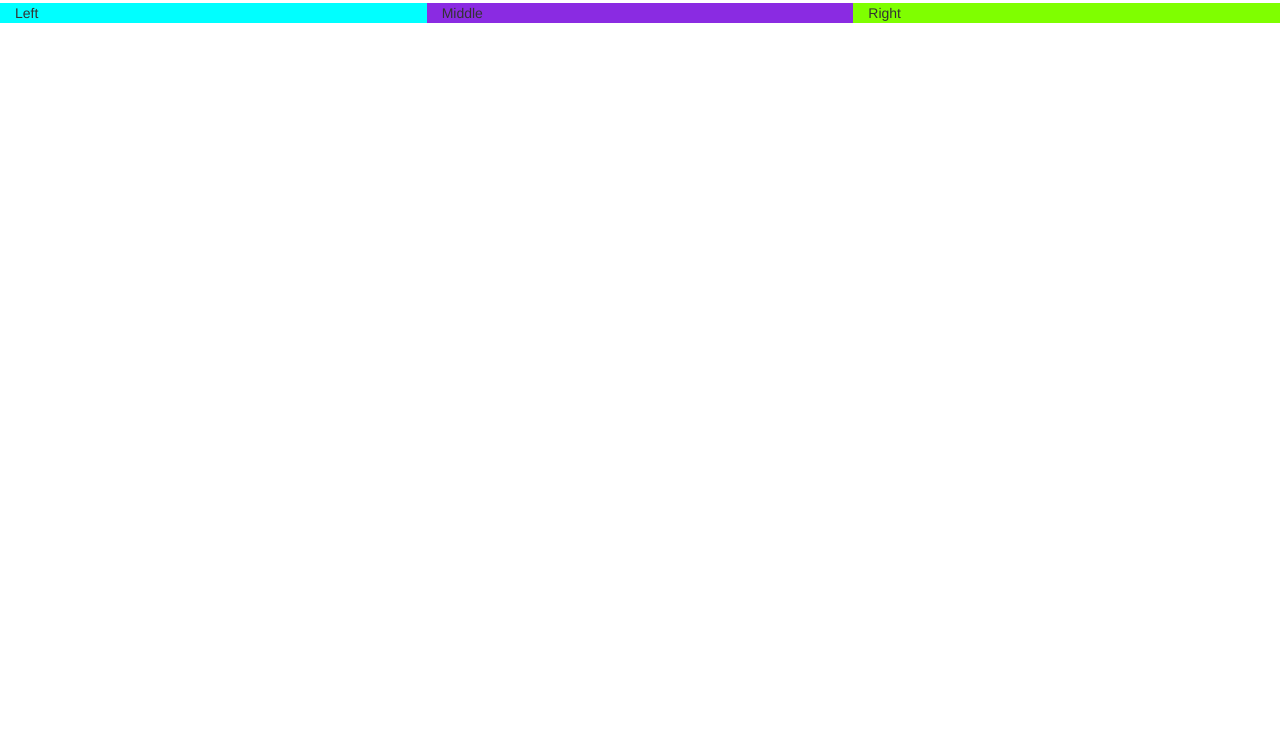
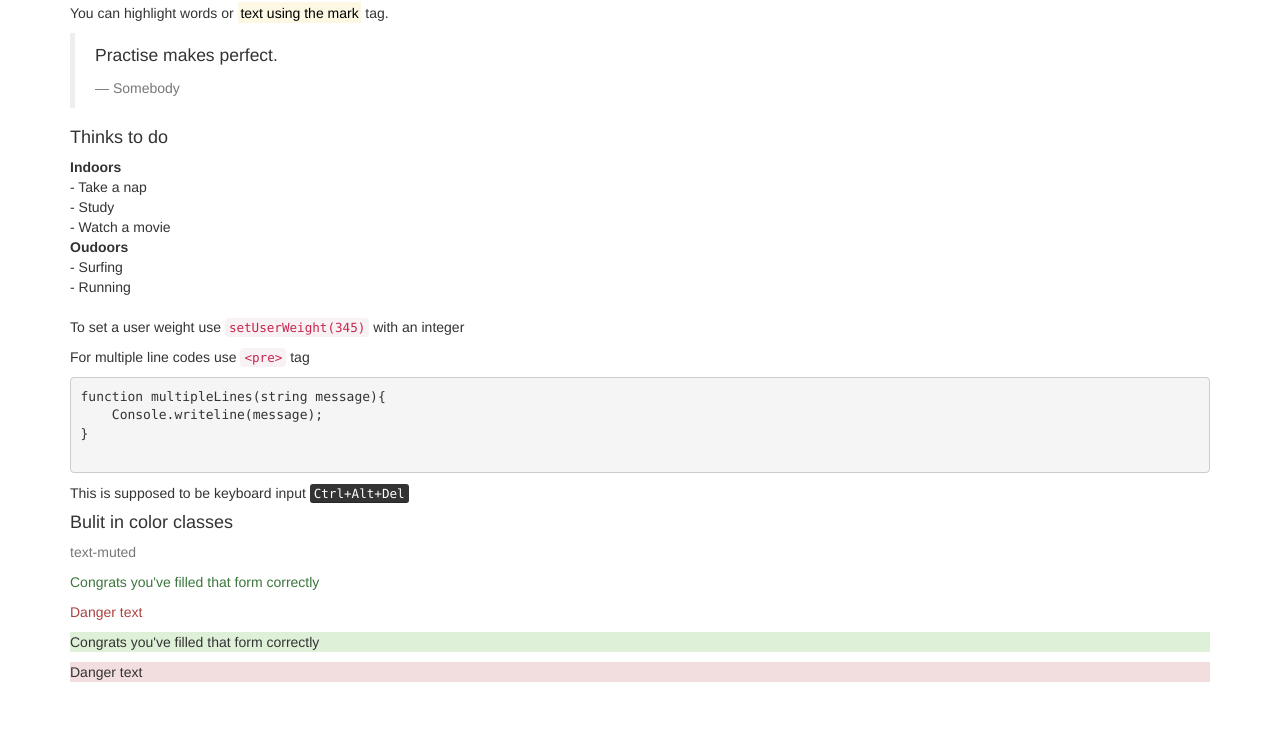
Before and after one commit to andreijohann/bootstrapEx, a plain HTML site: page index.html in a window 1280 px wide. Shown: the part 67-800 px from the top of the page. Drawn offline with nearby package versions, Linux system fonts and the light colour scheme.

Commit message:
Text Styles

```diff
--- a/index.html
+++ b/index.html
@@ -7,13 +7,45 @@
     <link rel="stylesheet" href="https://maxcdn.bootstrapcdn.com/bootstrap/3.3.7/css/bootstrap.min.css" />
 </head>
 <body>
-<div class="container-fluid">
-    <h1>Three column layout</h1>
-    <div class="row">
-        <div class="col-md-4" style="background-color: aqua">Left</div>
-        <div class="col-md-4" style="background-color:blueviolet">Middle</div>
-        <div class="col-md-4" style="background-color:chartreuse">Right</div>
-    </div>
+<div class="container">
+    <h1>Text Styles</h1>
+    <p>You can highlight words or <mark>text using the mark</mark> tag.</p>
+    <blockquote>
+        <p>Practise makes perfect.</p>
+        <footer>Somebody</footer>
+    </blockquote>
+    <h4>Thinks to do</h4>
+    <dl>
+        <dt>Indoors</dt>
+            <dd>- Take a nap</dd>
+            <dd>- Study</dd>
+            <dd>- Watch a movie</dd>
+        <dt>Oudoors</dt>
+            <dd>- Surfing</dd>
+            <dd>- Running</dd>
+    </dl>
+
+    <p>To set a user weight use <code>setUserWeight(345)</code> with an integer</p>
+
+    <p>For multiple line codes use <code>&lt;pre&gt;</code> tag</p>
+    <pre>
+function multipleLines(string message){
+    Console.writeline(message);
+}
+    </pre>
+
+    <p>This is supposed to be keyboard input <kbd>Ctrl+Alt+Del</kbd></p>
+
+    <h4>Bulit in color classes</h4>
+    <p class="text-muted">text-muted</p>
+    <p class="text-success">Congrats you've filled that form correctly</p>
+    <p class="text-danger">Danger text</p>
+
+    <p class="bg-success">Congrats you've filled that form correctly</p>
+    <p class="bg-danger">Danger text</p>
+
+
+
 </div>
   <script src="https://ajax.googleapis.com/ajax/libs/jquery/3.2.0/jquery.min.js"></script>
   <script src="https://maxcdn.bootstrapcdn.com/bootstrap/3.3.7/js/bootstrap.min.js"></script>
```
